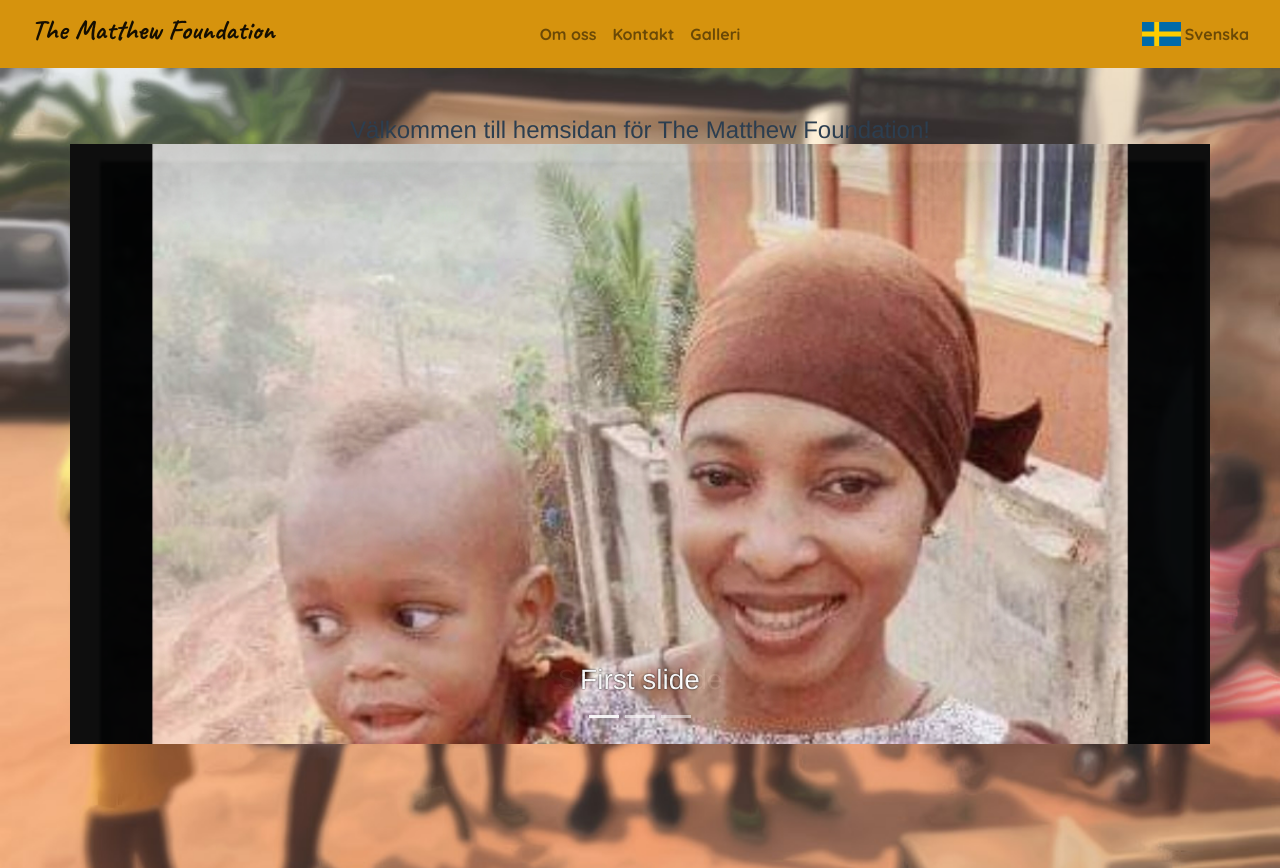
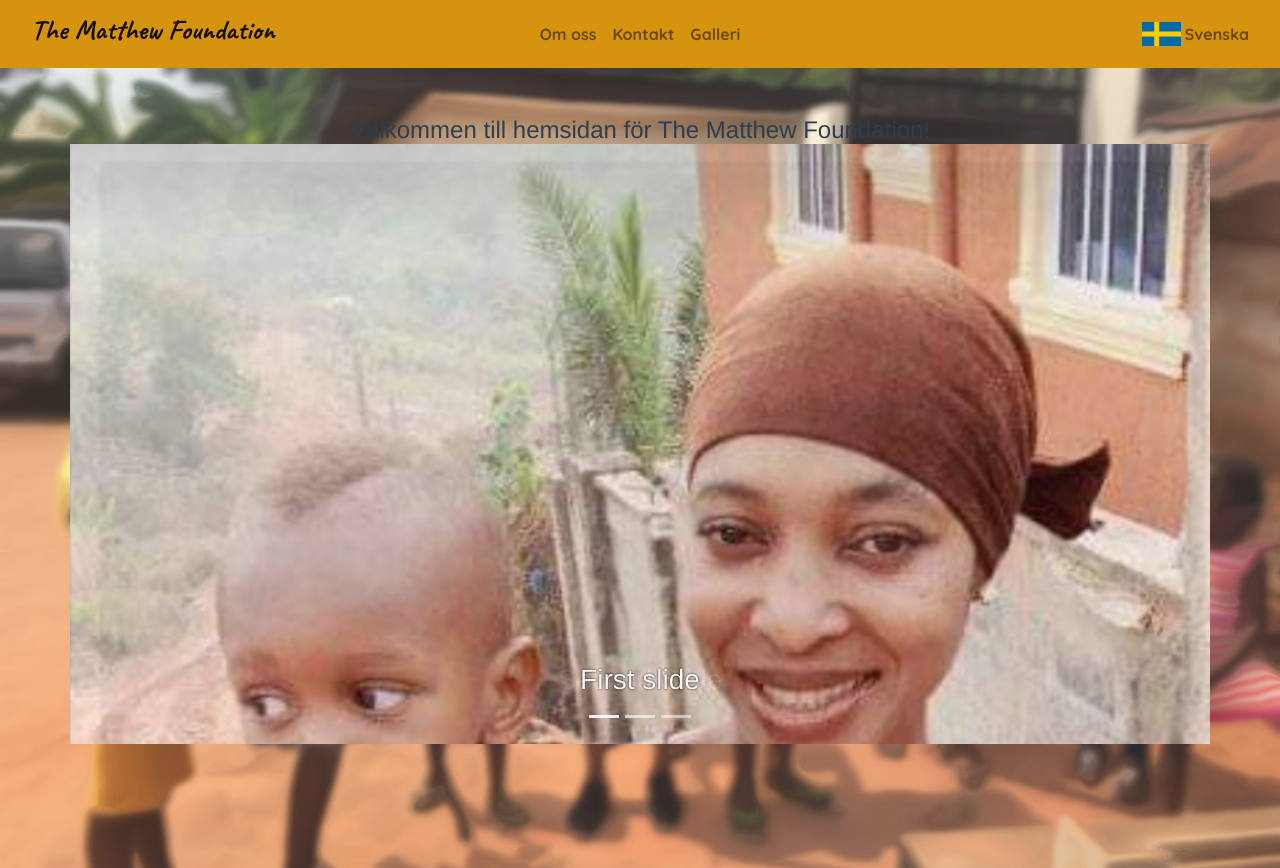
Before and after one commit to Carljohan-hornestam/the_matthew_foundation, a Vue app: page / in a window 1280 px wide. Built offline with nearby package versions, Linux system fonts and the light colour scheme.

Commit message:
fixed an image

```diff
--- a/src/components/ImageCarousel.vue
+++ b/src/components/ImageCarousel.vue
@@ -1,6 +1,6 @@
 <template>
     <div>
-       <div class="h-100">
+       <div>
   <b-carousel
     id="carousel-fade"
     style="text-shadow: 0px 0px 2px #000"
@@ -11,7 +11,7 @@
   >
     <b-carousel-slide
       caption="First slide"
-      :img-src="require('../assets/chidera.jpg')" class="carousel-img"
+      :img-src="require('../assets/chidera-fixed.jpg')" class="carousel-img"
     ></b-carousel-slide>
     <b-carousel-slide
       caption="Second Slide"
```
Also changed, not shown: src/assets/chidera-fixed.jpg (added), src/assets/chidera.jpg (deleted).
